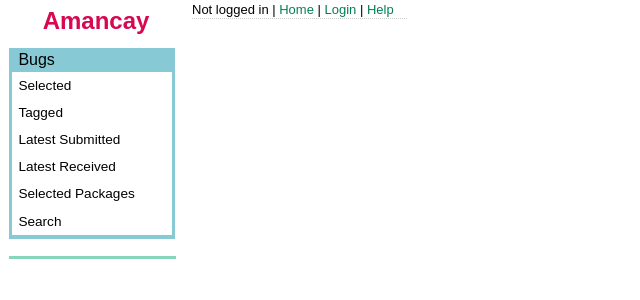
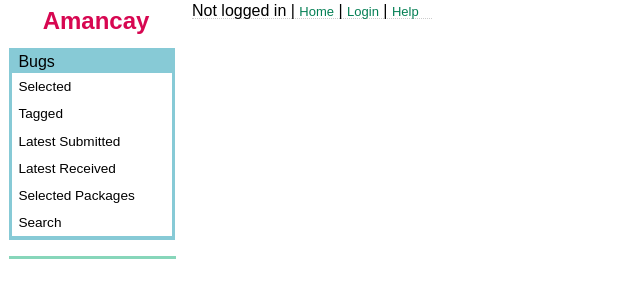
Before and after one commit to dpaleino/amancay, a Django app: template amancay/templates/bug.html in a window 1280 px wide. Shown: the top 300 px of the page, without its empty margins (0-640 px from the left). Run offline with Django 3.2, Linux system fonts and the light colour scheme; the template is opened without the code that fills it, so the values that code supplies are empty.

Commit message:
Changed the titles from <span> to <h3>, fixed the CSS accordingly
git-svn-id: svn+ssh://svn.debian.org/svn/bts-webui/bts_webui@7 19058424-5d2e-0410-ba3e-95a0a9172157

```diff
--- a/amancay/static/amancay.css
+++ b/amancay/static/amancay.css
@@ -1,7 +1,7 @@
 div.header
 {
 	font-family: sans-serif;
-	font-size: normal;
+	font-size: medium;
 	float: right;
 	position: absolute;
 	top: 0.1em;
@@ -41,7 +41,7 @@ div.topnav ul {
 	margin: 0;
 	padding: 0;
 	list-style-type: none;
-	font-size: normal;
+	font-size: medium;
 }
 
 div.topnav ul li {
@@ -82,10 +82,12 @@ div.sidebar {
 	width: 10em;
 }
 
-span.sidebar_title {
+h3.sidebar_title {
+	font-size: medium;
+	font-weight: normal;
+	margin-top: 0.1em;
+	margin-bottom: 0.1em;
 	padding-left: 0.4em;
-	font-size: normal;
-	font-weight: normal;
 }
 
 div.sidebar ul {
@@ -96,7 +98,7 @@ div.sidebar ul {
 	margin-bottom: 0.25em;
 	padding-left: 0.4em;
 	list-style-type: none;
-	font-size: normal;
+	font-size: medium;
 	font-weight: normal;
 }
 
@@ -128,9 +130,11 @@ div.toolbox {
 	width: 10em;
 }
 
-span.toolbox_title {
+h3.toolbox_title {
 	padding-left: 0.4em;
-	font-size: normal;
+	margin-top: 0.1em;
+	margin-bottom: 0.1em;
+	font-size: medium;
 	font-weight: normal;
 }
 
@@ -280,7 +284,7 @@ span.loading {
 }
 span.error {
 	font-family: sans-serif;
-	font-size: normal;
+	font-size: medium;
 	color: #CC6666;
 }
 
--- a/amancay/templates/base.html
+++ b/amancay/templates/base.html
@@ -34,7 +34,7 @@
 	<div class="body">
 		<div class="sidebar">
 		{% block sidebar %}
-		<span class="sidebar_title">Bugs</span>
+		<H3 class="sidebar_title">Bugs</H3>
 		<ul>
 			<li><a id="selected_bugs_link" href="/selected_bugs">Selected</a></li>
 			<li><a id="tagged_bugs_link" href="/tagged_bugs">Tagged</a></li>
--- a/amancay/templates/toolbox.html
+++ b/amancay/templates/toolbox.html
@@ -1,4 +1,4 @@
-<span class="toolbox_title">{{ toolbox.title }}</span>
+<H3 class="toolbox_title">{{ toolbox.title }}</H3>
 <div class="toolbox_itemlist">
 <form name="item_selection" id="item_selection" method="POST">
 {% if toolbox.item_list %}
```
